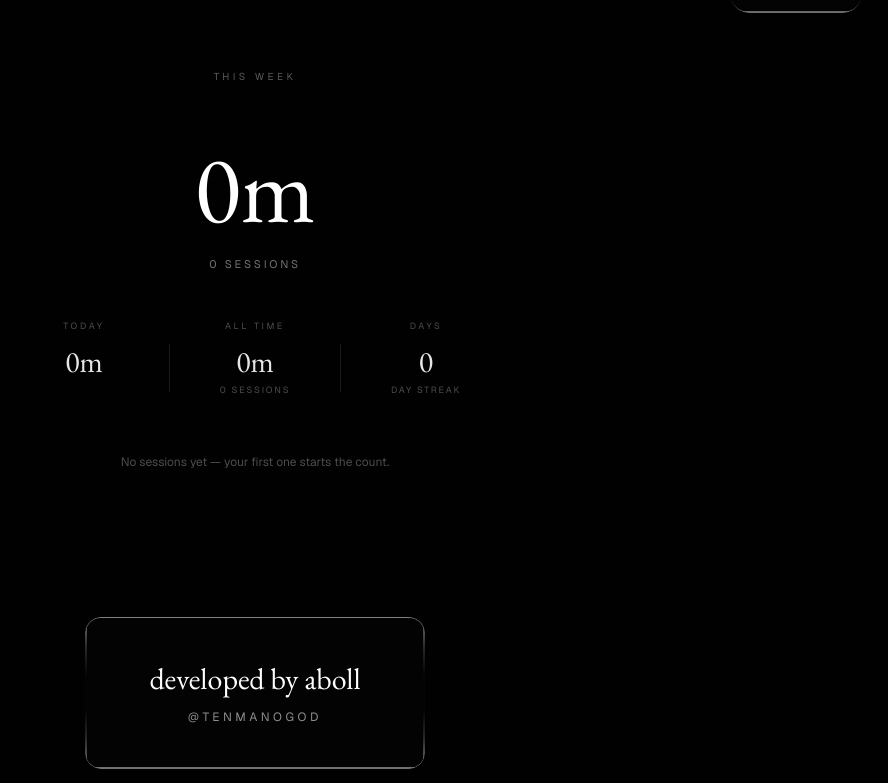
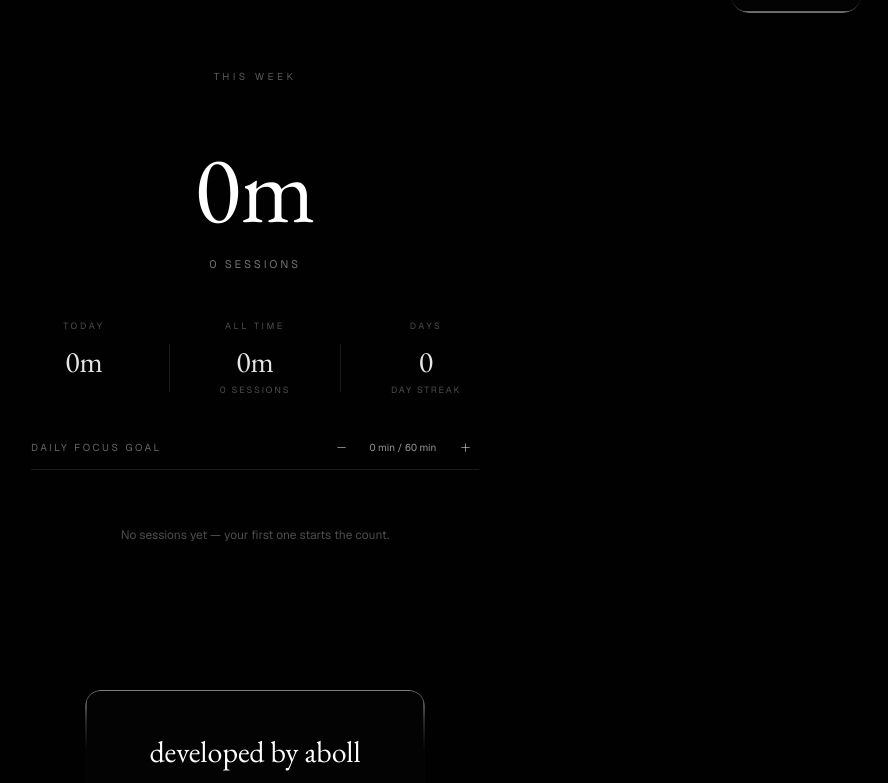
Before and after one commit to abolmoslehifsg-svg/still-focus, a React (Vite) app: page / in a window 1280 px wide. Shown: the part 1175-1958 px from the top of the page, without its empty margins (385-1273 px from the left). Built offline with nearby package versions, Linux system fonts and the light colour scheme.

Commit message:
feat: deepen focus mode and add daily goal

```diff
--- a/src/App.tsx
+++ b/src/App.tsx
@@ -88,6 +88,7 @@ export default function App() {
 
   const handleStart = useCallback(async () => {
     await resumeAudio()
+    setShowSounds(false)
     setReward(null)
     await start()
   }, [start])
@@ -122,7 +123,7 @@ export default function App() {
     [setDuration],
   )
 
-  const inFocusMode = isRunning
+  const inFocusMode = isRunning || isPaused
 
   return (
     <I18nContext.Provider value={i18nValue}>
@@ -134,13 +135,16 @@ export default function App() {
 
           <main
             id="focus"
-            className="relative z-10 flex flex-1 flex-col items-center justify-center px-5 pb-12 pt-12 text-center sm:px-8 sm:pt-16 md:pt-24"
+            className={`relative z-10 flex flex-1 flex-col items-center justify-center px-5 text-center transition-[padding] duration-1000 ease-in-out sm:px-8 ${inFocusMode ? 'py-6 sm:py-8 md:py-10' : 'pb-12 pt-12 sm:pt-16 md:pt-24'}`}
           >
             <motion.div
               initial={{ opacity: 0 }}
-              animate={{ opacity: inFocusMode ? 0 : 1 }}
-              transition={{ duration: 1.4, ease: 'easeInOut' }}
-              className="mb-10 sm:mb-12 md:mb-14"
+              className="overflow-hidden"
+              animate={{
+                opacity: inFocusMode ? 0 : 1,
+                height: inFocusMode ? 0 : 'auto',
+                marginBottom: inFocusMode ? 0 : 56,
+              }}
             >
               <h1
                 className={
@@ -157,10 +161,15 @@ export default function App() {
             </motion.div>
 
             <motion.p
-              className="mb-12 max-w-xs font-light leading-relaxed text-white/70 text-sm sm:mb-16 sm:max-w-md sm:text-base md:mb-20 md:text-lg"
+              className="max-w-xs overflow-hidden font-light leading-relaxed text-white/70 text-sm sm:max-w-md sm:text-base md:text-lg"
               initial={{ opacity: 0, y: 20 }}
-              animate={{ opacity: inFocusMode ? 0 : 1, y: inFocusMode ? 20 : 0 }}
-              transition={{ duration: 0.8, delay: inFocusMode ? 0 : 1.6 }}
+              animate={{
+                opacity: inFocusMode ? 0 : 1,
+                y: inFocusMode ? 12 : 0,
+                height: inFocusMode ? 0 : 'auto',
+                marginBottom: inFocusMode ? 0 : 80,
+              }}
+              transition={{ duration: 0.8, delay: inFocusMode ? 0 : 0.4 }}
             >
               {t('hero.tagline')}
             </motion.p>
@@ -192,8 +201,8 @@ export default function App() {
             className="relative z-30 flex w-full justify-center px-5 pb-6 sm:justify-end sm:px-8 sm:pb-8 md:pb-10"
             id="sounds"
             initial={{ opacity: 0 }}
-            animate={{ opacity: 1 }}
-            transition={{ duration: 1.2, delay: 1.8 }}
+            animate={{ opacity: inFocusMode ? 0.12 : 1, y: inFocusMode ? 8 : 0 }}
+            transition={{ duration: 0.9, delay: inFocusMode ? 0 : 0.4 }}
           >
             <SoundPanel
               open={showSounds}
--- a/src/components/Navigation.tsx
+++ b/src/components/Navigation.tsx
@@ -22,8 +22,9 @@ export default function Navigation({ dimmed }: NavigationProps) {
   return (
     <motion.nav
       className="relative z-20 flex w-full items-center justify-between px-5 py-5 sm:px-8 md:py-7"
-      animate={{ opacity: dimmed ? 0.08 : 1 }}
-      transition={{ duration: 1.6, ease: 'easeInOut' }}
+      animate={{ opacity: dimmed ? 0.035 : 1 }}
+      transition={{ duration: 1, ease: 'easeInOut' }}
+      style={{ pointerEvents: dimmed ? 'none' : 'auto' }}
       aria-label="Main"
     >
       <a
--- a/src/components/ProgressPanel.tsx
+++ b/src/components/ProgressPanel.tsx
@@ -1,6 +1,8 @@
-import { useState } from 'react'
+import { useEffect, useState } from 'react'
 import { AnimatePresence, motion } from 'framer-motion'
+import { Minus, Plus } from 'lucide-react'
 import { useI18n } from '../i18n/context'
+import { loadStorage, saveStorage } from '../lib/storage'
 import {
   formatFocusTime,
   formatSessionDay,
@@ -15,6 +17,11 @@ interface ProgressPanelProps {
   onClear: () => void
 }
 
+const DAILY_GOAL_KEY = 'still-focus-daily-goal-minutes'
+const MIN_DAILY_GOAL = 15
+const MAX_DAILY_GOAL = 480
+const DAILY_GOAL_STEP = 15
+
 /**
  * A quiet record of time spent here.
  *
@@ -25,9 +32,34 @@ interface ProgressPanelProps {
 export default function ProgressPanel({ progress, sessions, onClear }: ProgressPanelProps) {
   const { t } = useI18n()
   const [expanded, setExpanded] = useState(false)
+  const [dailyGoalMinutes, setDailyGoalMinutes] = useState(() => {
+    const saved = loadStorage<number>(DAILY_GOAL_KEY, 60)
+    return Number.isFinite(saved)
+      ? Math.min(MAX_DAILY_GOAL, Math.max(MIN_DAILY_GOAL, Math.round(saved / DAILY_GOAL_STEP) * DAILY_GOAL_STEP))
+      : 60
+  })
+
+  useEffect(() => saveStorage(DAILY_GOAL_KEY, dailyGoalMinutes), [dailyGoalMinutes])
 
   const recent = expanded ? sessions.slice(0, 12) : sessions.slice(0, 3)
   const hasHistory = sessions.length > 0
+  const dailyGoalSeconds = dailyGoalMinutes * 60
+  const dailyGoalProgress = Math.min(100, (progress.todaySeconds / dailyGoalSeconds) * 100)
+  const formatDailyTime = (seconds: number) => {
+    const totalMinutes = Math.max(0, Math.round(seconds / 60))
+    const hours = Math.floor(totalMinutes / 60)
+    const minutes = totalMinutes % 60
+    if (hours > 0) {
+      return `${hours} ${t('progress.hoursShort')} ${minutes} ${t('progress.minutesShort')}`
+    }
+    return `${totalMinutes} ${t('progress.minutesShort')}`
+  }
+
+  const adjustDailyGoal = (amount: number) => {
+    setDailyGoalMinutes((current) =>
+      Math.min(MAX_DAILY_GOAL, Math.max(MIN_DAILY_GOAL, current + amount)),
+    )
+  }
 
   return (
     <motion.section
@@ -75,6 +107,53 @@ export default function ProgressPanel({ progress, sessions, onClear }: ProgressP
           value={String(progress.streak)}
           sub={t('progress.dayStreak')}
         />
+      </div>
+
+      <div className="mt-9 w-full max-w-md text-start">
+        <div className="flex items-center justify-between gap-4">
+          <span className="text-[10px] uppercase tracking-[0.25em] text-white/40">
+            {t('progress.dailyGoal')}
+          </span>
+          <div className="flex items-center gap-3">
+            <button
+              type="button"
+              onClick={() => adjustDailyGoal(-DAILY_GOAL_STEP)}
+              disabled={dailyGoalMinutes <= MIN_DAILY_GOAL}
+              className="flex h-7 w-7 items-center justify-center rounded-full text-white/50 transition-colors hover:text-white disabled:opacity-20"
+              aria-label={t('progress.lowerGoal')}
+              title={t('progress.lowerGoal')}
+            >
+              <Minus size={13} />
+            </button>
+            <span className="min-w-[4.5rem] text-center text-[10px] tabular-nums text-white/60">
+              {formatDailyTime(progress.todaySeconds)} / {dailyGoalMinutes} {t('progress.minutesShort')}
+            </span>
+            <button
+              type="button"
+              onClick={() => adjustDailyGoal(DAILY_GOAL_STEP)}
+              disabled={dailyGoalMinutes >= MAX_DAILY_GOAL}
+              className="flex h-7 w-7 items-center justify-center rounded-full text-white/50 transition-colors hover:text-white disabled:opacity-20"
+              aria-label={t('progress.raiseGoal')}
+              title={t('progress.raiseGoal')}
+            >
+              <Plus size={13} />
+            </button>
+          </div>
+        </div>
+        <div
+          className="mt-2 h-px w-full overflow-hidden bg-white/10"
+          role="progressbar"
+          aria-label={t('progress.dailyGoal')}
+          aria-valuemin={0}
+          aria-valuemax={dailyGoalSeconds}
+          aria-valuenow={Math.min(progress.todaySeconds, dailyGoalSeconds)}
+        >
+          <motion.div
+            className="h-full bg-white/65"
+            animate={{ width: `${dailyGoalProgress}%` }}
+            transition={{ duration: 0.8, ease: 'easeOut' }}
+          />
+        </div>
       </div>
 
       {/* Recent sessions */}
--- a/src/hooks/useSessions.ts
+++ b/src/hooks/useSessions.ts
@@ -94,13 +94,13 @@ export function useSessions(): UseSessionsResult {
 // ---------------------------------------------------------------------------
 
 export interface Progress {
-  /** Total focused seconds across all completed sessions. */
+  /** Actual focused seconds, including sessions ended early. */
   totalSeconds: number
   /** Completed session count. */
   totalSessions: number
   /** Focused seconds since local midnight. */
   todaySeconds: number
-  /** Focused seconds in the rolling 7-day window. */
+  /** Actual focused seconds in the rolling 7-day window. */
   weekSeconds: number
   /** Sessions in the rolling 7-day window. */
   weekSessions: number
@@ -145,20 +145,18 @@ export function computeProgress(sessions: FocusSession[]): Progress {
     const ts = Date.parse(s.date)
     if (Number.isNaN(ts)) continue
 
-    // Only fully completed sessions count toward progress and streaks. An
-    // abandoned session is history, not an achievement.
-    if (!s.completed) continue
-
     const focused = Math.max(0, Math.min(s.duration, s.elapsed))
     totalSeconds += focused
-    totalSessions += 1
-
     if (ts >= todayStart) todaySeconds += focused
     if (ts >= weekStart) {
       weekSeconds += focused
-      weekSessions += 1
     }
 
+    // Time actually focused always counts. Session counts and streaks still
+    // require a completed session.
+    if (!s.completed) continue
+    totalSessions += 1
+    if (ts >= weekStart) weekSessions += 1
     days.add(startOfDay(new Date(ts)))
   }
 
--- a/src/i18n/messages.ts
+++ b/src/i18n/messages.ts
@@ -60,6 +60,7 @@ const en = {
   'goal.hint': 'a reward awaits at the end',
   'goal.label': 'Your goal',
   'timer.finishEarly': 'Finish early',
+  'timer.focusedTime': 'time focused',
 
   // Completion bands
   'complete.60.title': 'Well done.',
@@ -192,6 +193,11 @@ const en = {
   'progress.title': 'Progress',
   'progress.thisWeek': 'This week',
   'progress.today': 'Today',
+  'progress.dailyGoal': 'Daily focus goal',
+  'progress.lowerGoal': 'Lower daily focus goal',
+  'progress.raiseGoal': 'Raise daily focus goal',
+  'progress.minutesShort': 'min',
+  'progress.hoursShort': 'hr',
   'progress.allTime': 'All time',
   'progress.sessions': 'sessions',
   'progress.session': 'session',
@@ -253,6 +259,7 @@ const fa: Record<StringKey, string> = {
   'goal.hint': 'یه پاداش تهش منتظرته',
   'goal.label': 'هدفت',
   'timer.finishEarly': 'تمامش کن',
+  'timer.focusedTime': 'زمان تمرکز',
 
   // Completion bands
   'complete.60.title': 'آفرین.',
@@ -385,6 +392,11 @@ const fa: Record<StringKey, string> = {
   'progress.title': 'پیشرفت',
   'progress.thisWeek': 'این هفته',
   'progress.today': 'امروز',
+  'progress.dailyGoal': 'هدف روزانه‌ی تمرکز',
+  'progress.lowerGoal': 'کم کردن هدف روزانه',
+  'progress.raiseGoal': 'زیاد کردن هدف روزانه',
+  'progress.minutesShort': 'دقیقه',
+  'progress.hoursShort': 'ساعت',
   'progress.allTime': 'از اول',
   'progress.sessions': 'جلسه',
   'progress.session': 'جلسه',
```
Also changed, not shown: src/components/FocusTimer.tsx (+40 -67 lines).
